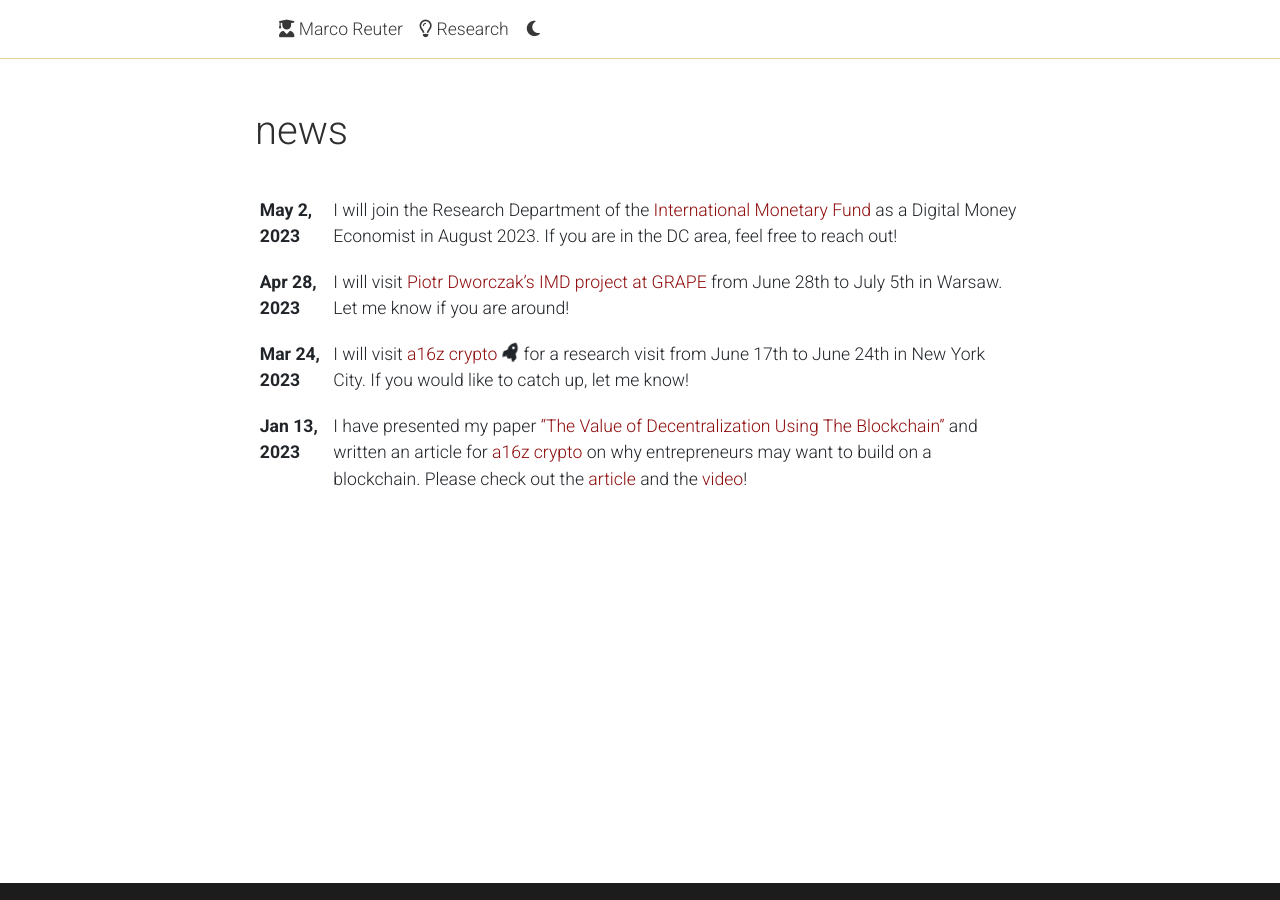
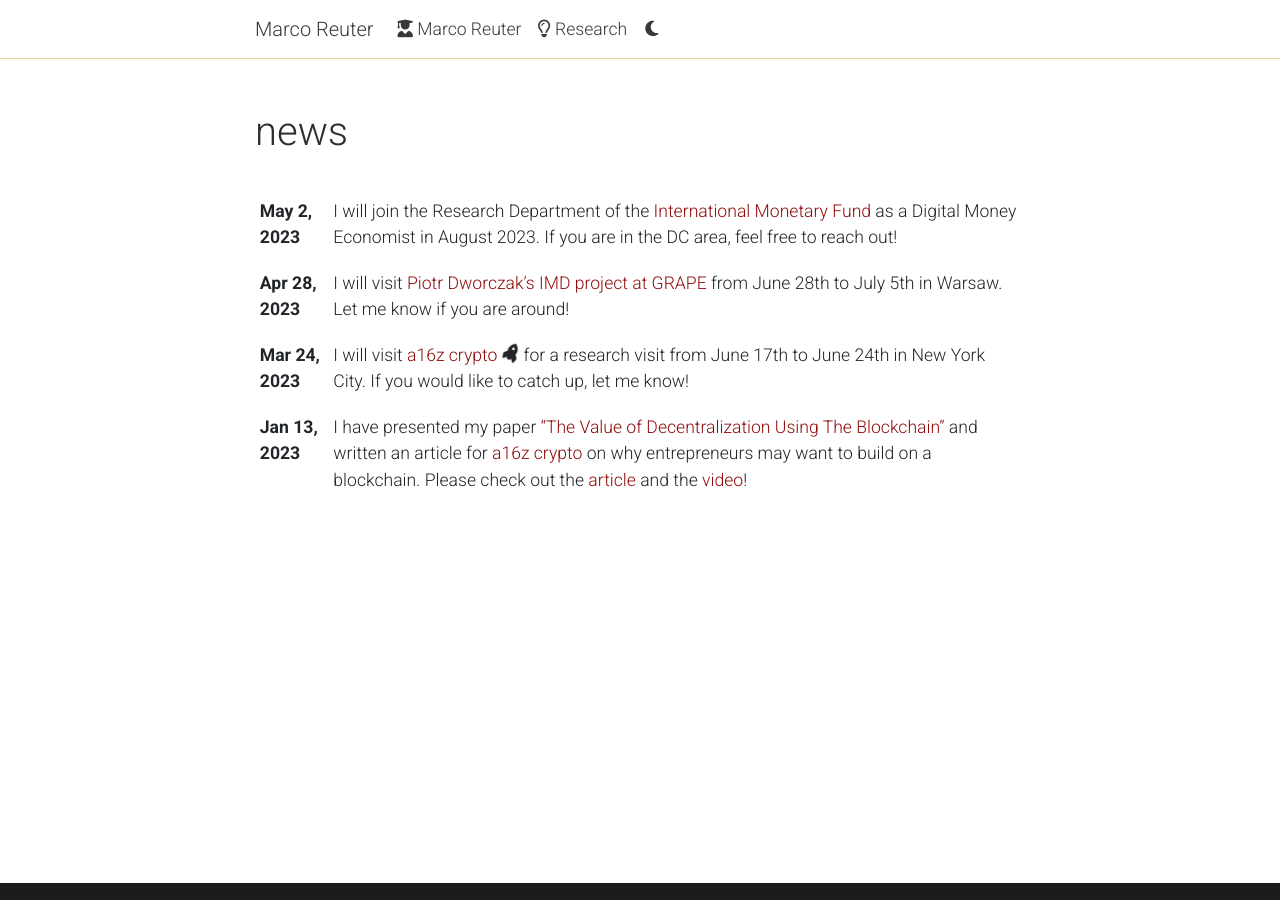
Before and after one commit to marcoreuter/marcoreuter.github.io, a Jekyll site: the page built from news.html, in a window 1280 px wide. Built offline with Jekyll 4.4.1, drawn with Linux system fonts in a browser that asks for light colours; nearby versions of some CDN libraries; comment, search, counter and statistics services are not loaded; a style sheet for code colours, icons or effects is not loaded.

Commit message:
Update _config.yml

```diff
--- a/_config.yml
+++ b/_config.yml
@@ -2,7 +2,7 @@
 # Site settings
 # -----------------------------------------------------------------------------
 
-title:  # the website title (if blank, full name will be used instead)
+title: Marco Reuter  # the website title (if blank, full name will be used instead)
 first_name: Marco
 middle_name:
 last_name: Reuter
```
